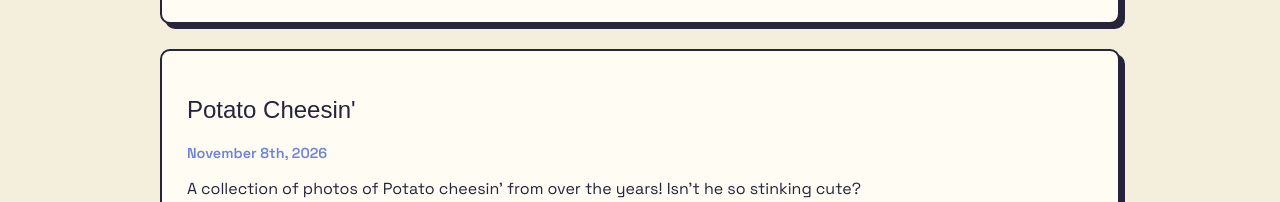
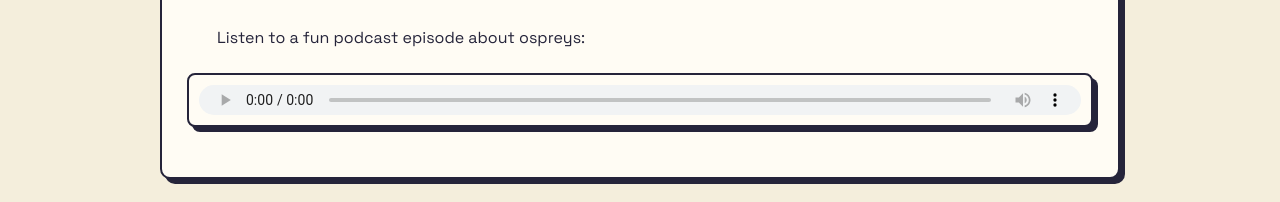
Before and after one commit to SheepishlyOnward/SheepishlyOnward.github.io, a plain HTML site: page photos.html in a window 1280 px wide. Shown: the part 712-914 px from the top of the page. Drawn offline with Linux system fonts and the light colour scheme; a web font is replaced by a local one.

Commit message:
added embeded podcast and status update

```diff
--- a/photos.html
+++ b/photos.html
@@ -31,11 +31,17 @@
             <p class="photo-date">November 15th, 2026</p>
             <p>Went for a lovely two hour bike ride to the beach, and saw lots of cool birds (including an osprey! Wow!).</p>
 
+
             <div class="photo-grid">
                 <img src="images/2026-11-15-photos-2/IMG_7634.jpg" alt="Bike path and creek" loading="lazy">
                 <img src="images/2026-11-15-photos-2/IMG_7629.jpg" alt="Osprey" loading="lazy">
                 <img src="images/2026-11-15-photos-2/IMG_7619.jpg" alt="Great blue heron" loading="lazy">
             </div>
+                <p style="margin: 30px 0 0 30px;">Listen to a fun podcast episode about ospreys:</p>
+                <audio controls preload="metadata" class="audio-player">
+                    <source src="https://afp-9384.calisto.simplecastaudio.com/5ba985b5-72c4-4b86-8416-5f29bd69c461/episodes/7b016d89-6836-48f4-aa1d-5776881708b2/audio/128/default.mp3?aid=rss_feed&awCollectionId=5ba985b5-72c4-4b86-8416-5f29bd69c461&awEpisodeId=7b016d89-6836-48f4-aa1d-5776881708b2&feed=m3TgdnAm" type="audio/mpeg">
+                    Your browser does not support the audio player.
+                </audio>
         </section>
 
 
--- a/script.js
+++ b/script.js
@@ -422,7 +422,7 @@ if (lightbox) {
 const currentStatus = document.getElementById("current-status");
 
 if (currentStatus) {
-    fetch("status/statuses.json")
+    fetch("statuses.json")
     .then(response => {
         if (!response.ok) {
             throw new Error("Unable to load statuses.");
@@ -450,7 +450,7 @@ if (currentStatus) {
 const statusList = document.getElementById("status-list");
 
 if (statusList) {
-    fetch("status/statuses.json")
+    fetch("statuses.json")
     .then(response => {
         if (!response.ok) {
             throw new Error("Unable to load statuses.");
--- a/status/statuses.json
+++ b/statuses.json
@@ -1,4 +1,8 @@
 [
+    {
+        "date": "11/15/26",
+        "text": "Today I learned that ospreys are found on every continent (except Antarctica).\n\nOspreys are very cool birds."
+    },
     {
         "date": "11/15/26",
         "text": "Repairing broken things gives me such immense satisfaction.\n\nI just sewed up a hole in a dog bed, and it made me feel so accomplished."
--- a/style.css
+++ b/style.css
@@ -639,3 +639,14 @@ gap: 25px;
         width: 100%;
     }
 }
+.audio-player {
+    display: block;
+    width: 100%;
+    margin: 25px 0;
+    padding: 10px;
+    box-sizing: border-box;
+    background-color: #FFFCF4;
+    border: 2px solid #25243A;
+    border-radius: 8px;
+    box-shadow: 5px 5px 0 #25243A;
+}
```
